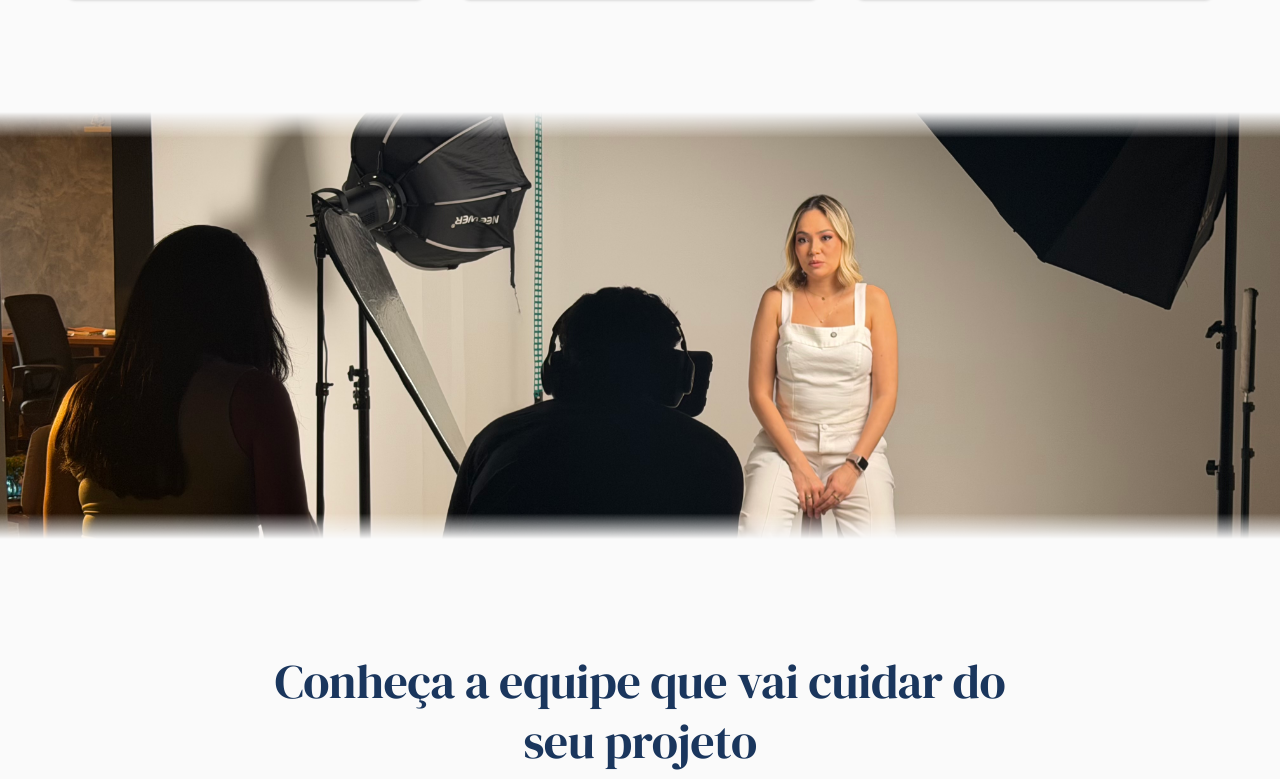
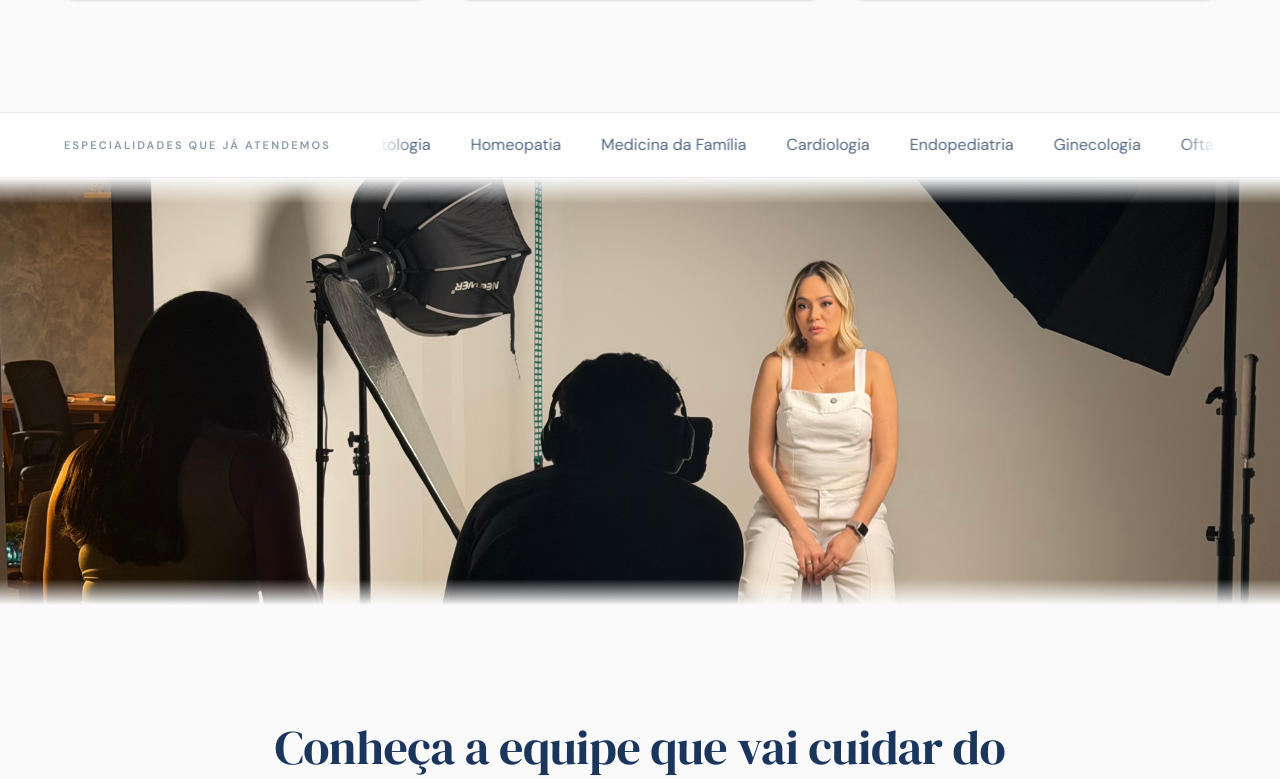
Before and after one commit to edu4rdov-e21/e21med, a Next.js app: page / in a window 1280 px wide. Shown: the part 1581-2360 px from the top of the page. Built offline with nearby package versions, Linux system fonts and the light colour scheme.

Commit message:
tweak: move barra de especialidades pra logo após PainPoints
Co-Authored-By: Claude Opus 4.7 (1M context) <noreply@anthropic.com>

```diff
--- a/src/app/page.tsx
+++ b/src/app/page.tsx
@@ -16,6 +16,7 @@ export default function Home() {
       <Hero />
       <SocialProof />
       <PainPoints />
+      <Specialties />
       <PhotoDivider
         description={PHOTO_DIVIDER_1.description}
         src={PHOTO_DIVIDER_1.src}
@@ -23,7 +24,6 @@ export default function Home() {
       />
       <Team />
       <HowItWorks />
-      <Specialties />
       <Testimonials />
       <ApplicationForm />
       <Footer />
```
